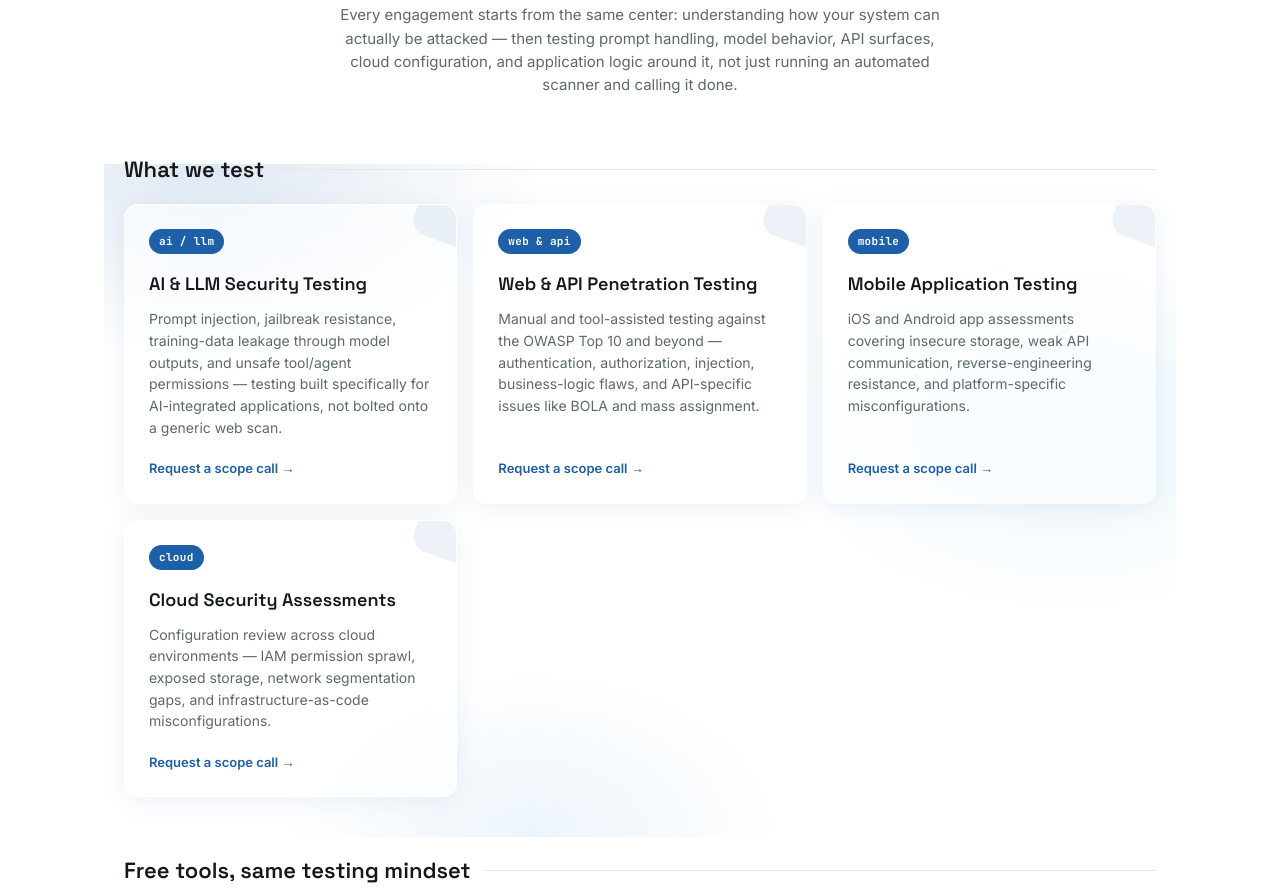
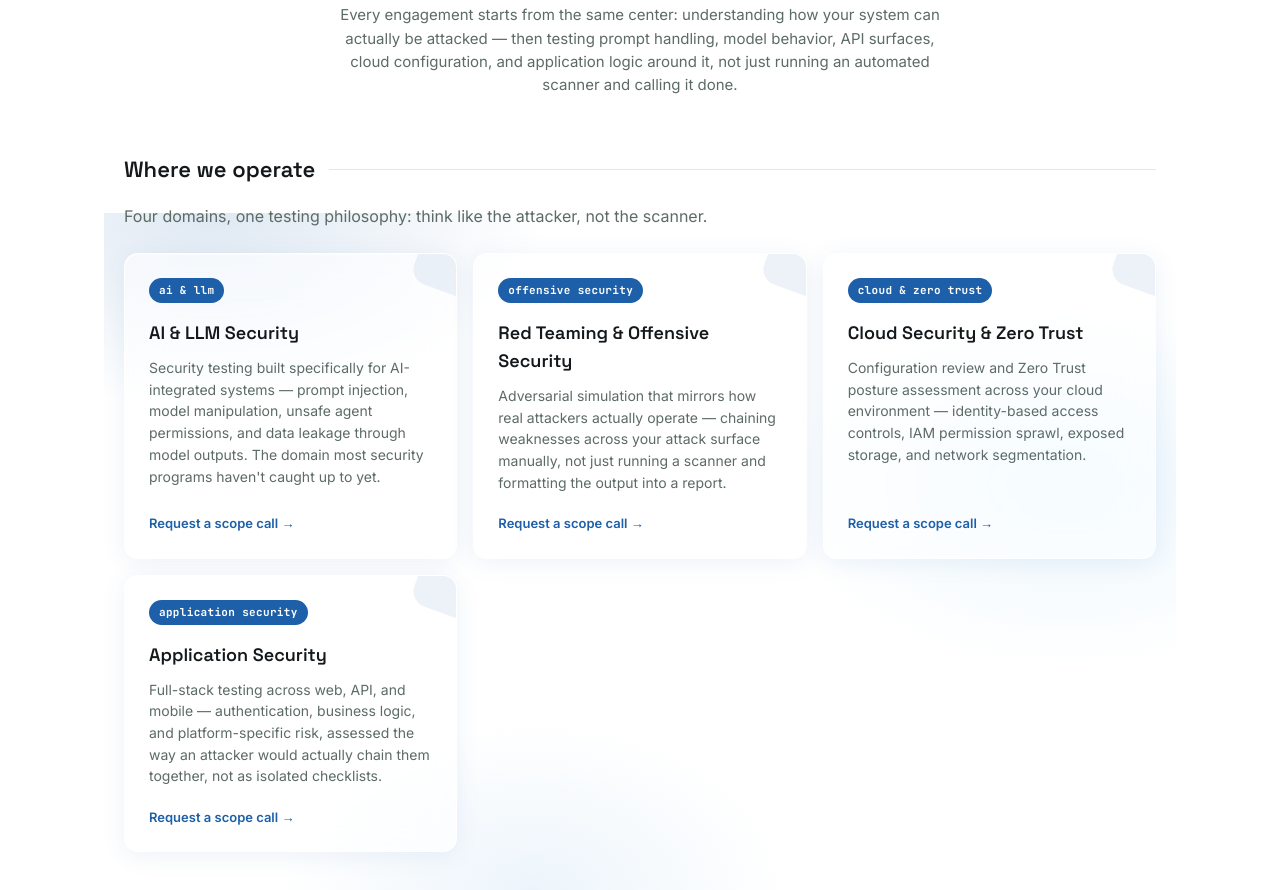
Before and after one commit to sherlock143/aisecmatrix, a plain HTML site: page services.html in a window 1280 px wide. Shown: the part 1265-2155 px from the top of the page. Drawn offline with Linux system fonts and the light colour scheme.

Commit message:
Add files via upload

```diff
--- a/services.html
+++ b/services.html
@@ -110,7 +110,7 @@
   </div>
   <div class="wrap">
     <div class="stat-strip">
-      <div class="stat"><div class="num">5</div><div class="label">Testing domains</div></div>
+      <div class="stat"><div class="num">4</div><div class="label">Testing domains</div></div>
       <div class="stat"><div class="num">1-2</div><div class="label">Days to first response</div></div>
       <div class="stat"><div class="num">100%</div><div class="label">Findings mapped to standards</div></div>
       <div class="stat"><div class="num">0</div><div class="label">Automated-scan-only reports</div></div>
@@ -170,42 +170,45 @@
     around it, not just running an automated scanner and calling it done.
   </p>
 
-  <h2 class="section-label" id="offerings">What we test</h2>
+  <h2 class="section-label" id="offerings">Where we operate</h2>
+  <p style="color:var(--muted); max-width:640px; margin-bottom:24px;">
+    Four domains, one testing philosophy: think like the attacker, not the scanner.
+  </p>
 
   <div class="grid">
     <div class="card">
-      <span class="tag">ai / llm</span>
-      <h3>AI &amp; LLM Security Testing</h3>
-      <p>Prompt injection, jailbreak resistance, training-data leakage through model outputs, and unsafe
-        tool/agent permissions — testing built specifically for AI-integrated applications, not bolted onto a
-        generic web scan.</p>
+      <span class="tag">ai &amp; llm</span>
+      <h3>AI &amp; LLM Security</h3>
+      <p>Security testing built specifically for AI-integrated systems — prompt injection, model manipulation,
+        unsafe agent permissions, and data leakage through model outputs. The domain most security programs
+        haven't caught up to yet.</p>
       <span class="go">Request a scope call →</span>
       <a class="card-link" href="/contact.html"></a>
     </div>
 
     <div class="card">
-      <span class="tag">web &amp; api</span>
-      <h3>Web &amp; API Penetration Testing</h3>
-      <p>Manual and tool-assisted testing against the OWASP Top 10 and beyond — authentication, authorization,
-        injection, business-logic flaws, and API-specific issues like BOLA and mass assignment.</p>
+      <span class="tag">offensive security</span>
+      <h3>Red Teaming &amp; Offensive Security</h3>
+      <p>Adversarial simulation that mirrors how real attackers actually operate — chaining weaknesses across
+        your attack surface manually, not just running a scanner and formatting the output into a report.</p>
       <span class="go">Request a scope call →</span>
       <a class="card-link" href="/contact.html"></a>
     </div>
 
     <div class="card">
-      <span class="tag">mobile</span>
-      <h3>Mobile Application Testing</h3>
-      <p>iOS and Android app assessments covering insecure storage, weak API communication, reverse-engineering
-        resistance, and platform-specific misconfigurations.</p>
+      <span class="tag">cloud &amp; zero trust</span>
+      <h3>Cloud Security &amp; Zero Trust</h3>
+      <p>Configuration review and Zero Trust posture assessment across your cloud environment — identity-based
+        access controls, IAM permission sprawl, exposed storage, and network segmentation.</p>
       <span class="go">Request a scope call →</span>
       <a class="card-link" href="/contact.html"></a>
     </div>
 
     <div class="card">
-      <span class="tag">cloud</span>
-      <h3>Cloud Security Assessments</h3>
-      <p>Configuration review across cloud environments — IAM permission sprawl, exposed storage, network
-        segmentation gaps, and infrastructure-as-code misconfigurations.</p>
+      <span class="tag">application security</span>
+      <h3>Application Security</h3>
+      <p>Full-stack testing across web, API, and mobile — authentication, business logic, and platform-specific
+        risk, assessed the way an attacker would actually chain them together, not as isolated checklists.</p>
       <span class="go">Request a scope call →</span>
       <a class="card-link" href="/contact.html"></a>
     </div>
```
Also changed, not shown: index.html (+17 -18 lines).
